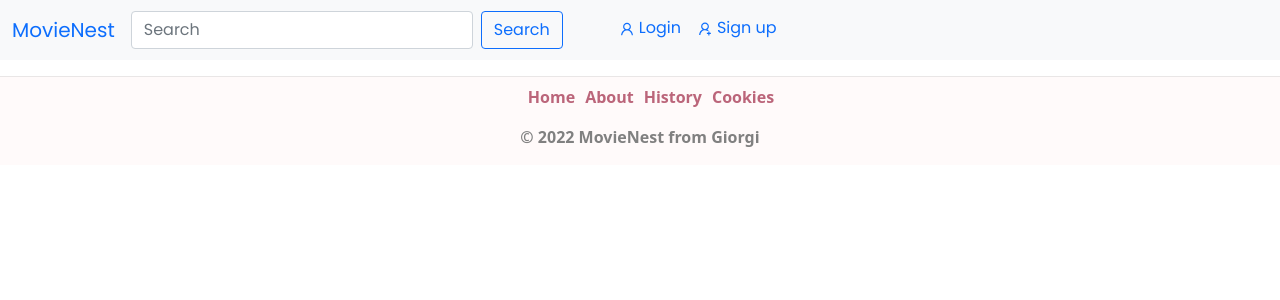
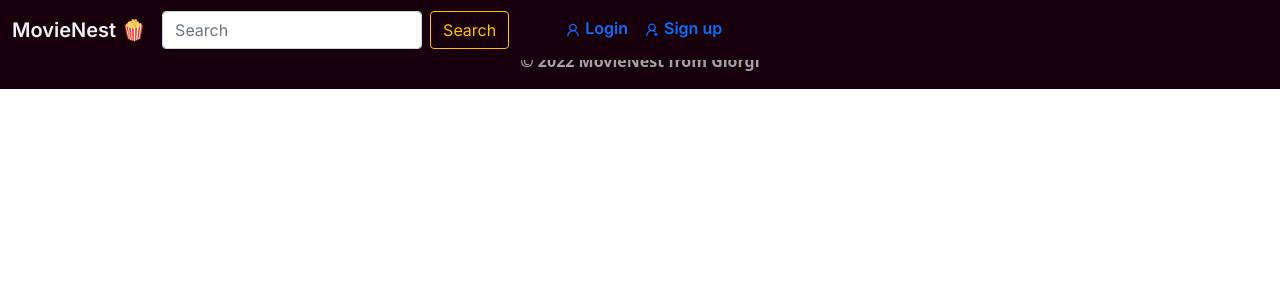
Before and after one commit to giorgigutsaevi/redux-movie-social-app, a React (Create React App) app in the folder client/: page /dashboard in a window 1280 px wide. Shown: the top 300 px of the page. Built offline with nearby package versions, Linux system fonts and the light colour scheme; no server answers.

Commit message:
added styling to login page, signup page and dashboard page

```diff
--- a/client/src/components/footer/Footer.css
+++ b/client/src/components/footer/Footer.css
@@ -5,27 +5,24 @@
 	display: flex;
 	flex-direction: column;
 	align-items: center;
-	background-color: #fffafa;
-	border-top: 1px solid rgb(233, 230, 230);
+	background-color: #17000c;
+	border-top: 1px solid #c59008c0;
 }
-
-/* .footer-links{
-	border: 2px solid red;
-} */
 
 .footer-links a{
 	text-decoration: none;
 	margin-right: 10px;
-	color: #b25068e1;
+	color: #f1f1f1;
 	font-weight: bold;
 }
 
 .footer-links a:hover{
 	text-decoration: none;
+	color: #c59108;
 	margin-right: 10px;
 }
 
 .footer-copyright-text{
 	font-weight: bold;
-	color: gray;
+	color: #f1f1f1a9;
 }
--- a/client/src/components/footer/Footer.js
+++ b/client/src/components/footer/Footer.js
@@ -4,7 +4,7 @@ import "./Footer.css"
 
 const Footer = () => {
 	return (
-		<div className='footer mt-3'>
+		<div className='footer'>
 			<ul className='footer-links mt-2'>
 				<Link to='/'>Home</Link>
 				<Link to='#'>About</Link>
--- a/client/src/components/movieCard/MovieCard.css
+++ b/client/src/components/movieCard/MovieCard.css
@@ -1,4 +1,17 @@
-.card{
+
+.moviecard{
+	position: relative;
+	transition: top 1s ease;
+	top: 0;
+}
+
+.moviecard:hover {
+	top: -10px;
+	transition: top 0.5s ease;
+	cursor: pointer;
+}
+
+.card {
 	position: relative;
 }
 
@@ -13,7 +26,7 @@
 	border-radius: 50%;
 }
 
-.rating{
+.rating {
 	font-weight: bold;
 	position: relative;
 	top: 50%;
@@ -21,7 +34,7 @@
 	transform: translate(-50%, -50%);
 }
 
-.readmore-button{
+.readmore-button {
 	border: none;
 	background-color: transparent;
 	color: #F0A500;
--- a/client/src/components/movieCard/MovieCard.js
+++ b/client/src/components/movieCard/MovieCard.js
@@ -12,8 +12,8 @@ const MovieCard = (props) => {
 
 	const IMAGE_URL = "https://image.tmdb.org/t/p/w500"
 	return (
-		<div className='col-md-3'>
-			<Card sx={{ maxWidth: 330, minHeight: 400, background: '#191A19' }} className='mt-3 p-1 card'>
+		<div className='col-md-3 moviecard'>
+			<Card sx={{ maxWidth: 330, minHeight: 400, background: '#17000c' }} className='mt-3 p-1 card'>
 				<CardMedia
 					component="img"
 					height="350"
--- a/client/src/components/navbar/Navbar.css
+++ b/client/src/components/navbar/Navbar.css
@@ -1,31 +1,54 @@
-@import url('https://fonts.googleapis.com/css2?family=Poppins&display=swap');
+@import url('https://fonts.googleapis.com/css2?family=Inter:wght@400;600&display=swap');
 
-.movinest-navbar{
-	font-family: 'Poppins', sans-serif;
+.movienest-navbar {
+	font-family: 'Inter', sans-serif;
+	background-color: #17000c;
 }
 
-.nav-link-btn{
+.navbar-brand {
+	color: #f1f1f1;
+	font-weight: bold;
+}
+
+.nav-link {
+	color: #f1f1f1 !important;
+	font-weight: bold;
+}
+
+.nav-link-btn {
 	border: none;
 	background-color: transparent;
 	color: #2C3333 !important;
 }
 
-.nav-link-btn a{
+.nav-link-btn a {
 	text-decoration: none
 }
 
-.dropdown-link{
-	color: #2C3333 !important;
+.dropdown-link {
+	color: #f1f1f1 !important;
 }
 
-.logout-item:hover{
+.logout-item:hover {
 	background-color: #686c6c39;
 }
 
-.profile-picture{
-	width: 20px;
+.profile-picture {
+	width: 35px;
 }
 
-.account-wrapper{
+.account-wrapper {
 	padding: 5px;
+	color: #f1f1f1;
+	font-weight: bold;
 }
+
+nav a.active{
+	color: #c59108 !important;
+}
+
+.movienest-container .nav-link.active{
+	color: #c59108 !important;
+	border: 2px solid #c59108;
+	border-radius: 20px;
+}
--- a/client/src/components/navbar/Navbar.js
+++ b/client/src/components/navbar/Navbar.js
@@ -16,10 +16,10 @@ const Navbar = (props) => {
 	}
 
 	return (
-		<nav className="navbar navbar-expand-lg bg-light movinest-navbar">
+		<nav className="navbar navbar-expand-lg fixed-top movienest-navbar">
 			<div className="container-fluid movienest-container">
 				<NavLink className="navbar-brand" to="/">
-					MovieNest
+					MovieNest 🍿
 				</NavLink>
 				<button
 					className="navbar-toggler toggler-button"
@@ -35,18 +35,18 @@ const Navbar = (props) => {
 				<div className="collapse navbar-collapse movienest-collapse-menu" id="navbarSupportedContent">
 					{props?.user && <ul className="navbar-nav me-auto mb-2 mb-lg-0 movienest-ul" >
 						<li className="nav-item">
-							<NavLink className="nav-link active" aria-current="page" to="/candystore">
-								Snack List
+							<NavLink className="nav-link" aria-current="page" to="/candystore">
+								My Snacks
 							</NavLink>
 						</li>
 						<li className="nav-item">
-							<NavLink className="nav-link" to="#">
+							<NavLink className="nav-link " to="/favorites">
 								Favorites
 							</NavLink>
 						</li>
 						<li className="nav-item">
-							<NavLink className="nav-link" to="#">
-								Your WatchLists
+							<NavLink className="nav-link" to="/watchlist">
+								My WatchList
 							</NavLink>
 						</li>
 					</ul>
@@ -58,7 +58,7 @@ const Navbar = (props) => {
 							placeholder="Search"
 							aria-label="Search"
 						/>
-						<button className="btn btn-outline-primary" type="submit">
+						<button className="btn btn-outline-warning" type="submit">
 							Search
 						</button>
 					</form>
--- a/client/src/pages/dashboard/Dashboard.css
+++ b/client/src/pages/dashboard/Dashboard.css
@@ -1,4 +1,6 @@
+
 .dashboard {
-
-
+	background-color: #2d0112;
+	padding-bottom: 25px;
+	margin-top: 50px;
 }
--- a/client/src/pages/login/Login.css
+++ b/client/src/pages/login/Login.css
@@ -6,7 +6,8 @@
 	display: flex;
 	justify-content: center;
 	align-items: center;
-	background-color: #fffafa;
+	background-color: #2d0112;
+	/* background-color: #fffafa; */
 }
 
 .login-form{
@@ -15,17 +16,36 @@
 	box-shadow: rgba(0, 0, 0, 0.35) 0px 5px 15px;
 	padding: 10px;
 	font-family: 'Poppins', sans-serif;
-	background-color: rgba(245, 245, 245, 0.555);
+	background-color: #17000c;
+}
+
+.login-form label{
+	color: #f1f1f1;
 }
 
 .form-title{
 	font-family: 'Oswald', sans-serif;
+	color: #c59108;
 }
 
 .form-secondary-title{
-	color: #413f42b4;
+	color: #f1f1f1;
 }
 
+.sign-up-msg{
+	color: #f1f1f1;
+}
+
+.sign-up-msg-link{
+	text-decoration: none;
+}
+
+.sign-up-msg-btn{
+	color: #c59108;
+}
+.sign-up-msg-btn:hover{
+	color: #A5BECC;
+}
 
 .login-hero{
 	min-height: 55vh;
--- a/client/src/pages/login/Login.js
+++ b/client/src/pages/login/Login.js
@@ -87,10 +87,10 @@ const Login = (props) => {
 								disabled={!loginForm.email || loginForm.password.length < 6}
 							>Log in</button>
 						</div>
-						<div className='mt-5'>
+						<div className='mt-5 sign-up-msg'>
 							Don't have an account?
 							<div>
-								<NavLink to='/accounts/register'><span className='fw-bold'>Sign up</span></NavLink>
+								<NavLink className='sign-up-msg-link' to='/accounts/register'><span className='fw-bold sign-up-msg-btn'>Sign up</span></NavLink>
 							</div>
 						</div>
 					</form>
--- a/client/src/pages/signup/Signup.css
+++ b/client/src/pages/signup/Signup.css
@@ -6,7 +6,8 @@
 	display: flex;
 	justify-content: center;
 	align-items: center;
-	background-color: #fffafa;
+	background-color: #2d0112;
+	/* background-color: #fffafa; */
 }
 
 .signup-form {
@@ -15,17 +16,37 @@
 	box-shadow: rgba(0, 0, 0, 0.35) 0px 5px 15px;
 	padding: 10px;
 	font-family: 'Poppins', sans-serif;
-	background-color: rgba(245, 245, 245, 0.538);
+	background-color: #17000c;
+}
+
+.signup-form label{
+	color: #f1f1f1;
 }
 
 .signup-form-title{
 	font-family: 'Oswald', sans-serif;
+	color: #c59108;
 }
 
 .signup-form-secondary-title{
-	color: #413f42b4;
+	color: #f1f1f1;
 }
 
+.log-in-msg{
+	color: #f1f1f1;
+}
+
+.log-in-msg-btn{
+	color: #c59108;
+}
+
+.log-in-msg-btn:hover{
+	color: #A5BECC;
+}
+
+.log-in-msg-link{
+	text-decoration: none;
+}
 
 .sign-up-hero {
 	min-height: 60vh;
--- a/client/src/pages/signup/Signup.js
+++ b/client/src/pages/signup/Signup.js
@@ -109,10 +109,10 @@ const Signup = (props) => {
 						>Register</button>
 					</div>
 
-					<div className='mt-3'>
+					<div className='mt-3 log-in-msg'>
 						Have an account?
 						<div>
-							<NavLink to='/accounts/login'><span className='fw-bold'>Log in</span></NavLink>
+							<NavLink className='log-in-msg-link' to='/accounts/login'><span className='log-in-msg-btn fw-bold'>Log in</span></NavLink>
 						</div>
 					</div>
 				</form>
```
